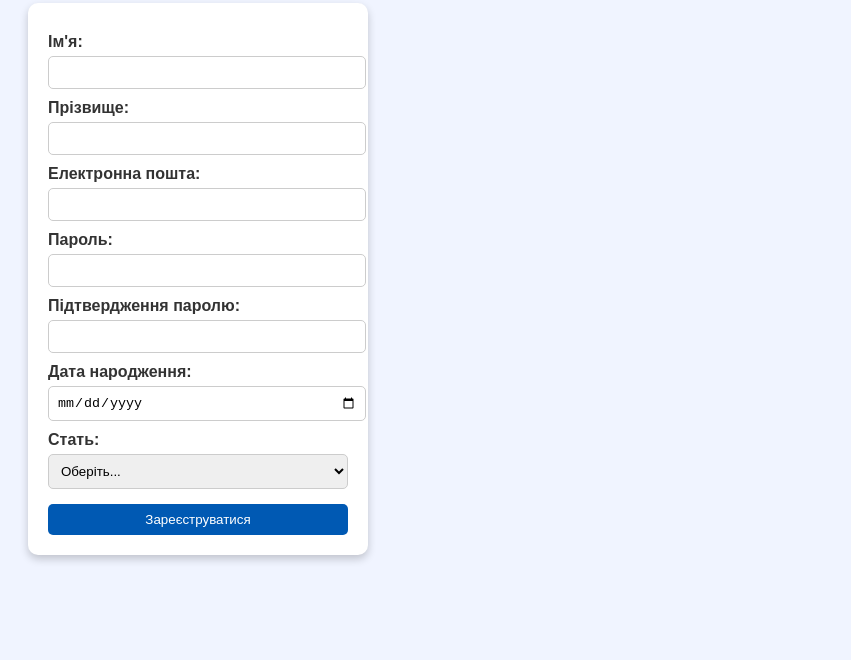
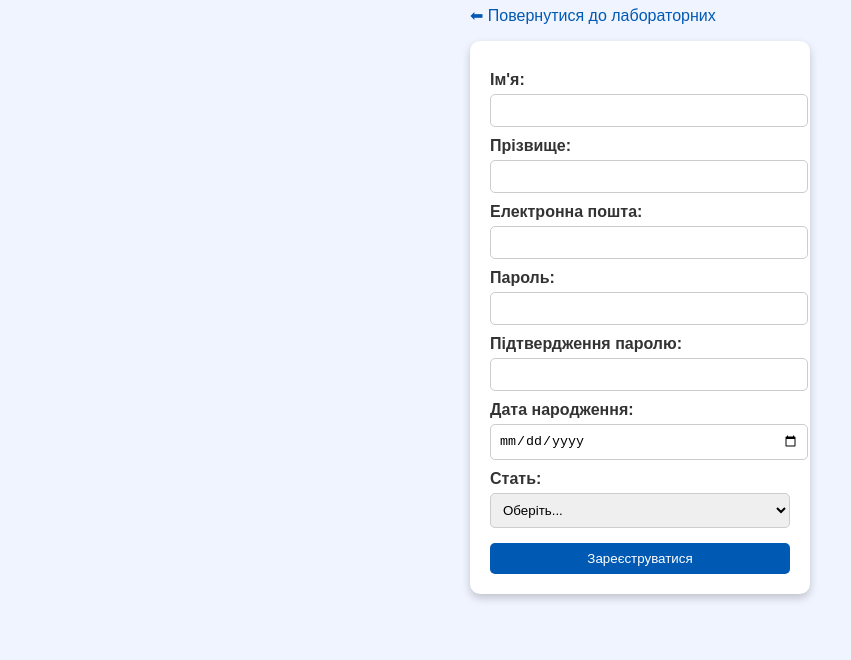
Before and after one commit to Violetta01p/Web.pz2, a plain HTML site: page index.html in a window 1280 px wide. Shown: the part 140-800 px from the top of the page, without its empty margins (0-851 px from the left). Drawn offline with Linux system fonts and the light colour scheme.

Commit message:
Update index.html

```diff
--- a/index.html
+++ b/index.html
@@ -8,11 +8,17 @@
             font-family: Arial, sans-serif;
             background-color: #f0f4ff;
             color: #333;
-            padding: 20px;
+            margin: 0;
+            padding: 0;
+            display: flex;
+            justify-content: center;
+            align-items: center;
+            min-height: 100vh;
         }
 
         h1 {
             color: #0059b3;
+            text-align: center;
         }
 
         a {
@@ -24,7 +30,7 @@
             text-decoration: underline;
         }
 
-        form {
+        .registration-form {
             background-color: #fff;
             padding: 20px;
             width: 300px;
@@ -44,6 +50,13 @@
             margin-top: 5px;
             border-radius: 5px;
             border: 1px solid #ccc;
+            transition: 0.3s;
+        }
+
+        input:focus, select:focus {
+            outline: none;
+            border-color: #0059b3;
+            box-shadow: 0 0 5px #0059b3;
         }
 
         input[type="submit"] {
@@ -62,11 +75,11 @@
 </head>
 <body>
 
+<div>
     <h1>Форма реєстрації</h1>
-
     <p><a href="lab.html">⬅ Повернутися до лабораторних</a></p>
 
-<form action="https://webhook.site/1eb8abbf-55bf-41d9-a6d2-a771bc1f8955" method="post">
+    <form class="registration-form" action="https://webhook.site/1eb8abbf-55bf-41d9-a6d2-a771bc1f8955" method="post">
         <label>Ім'я:
             <input type="text" name="firstname" required>
         </label>
@@ -102,6 +115,7 @@
 
         <input type="submit" value="Зареєструватися">
     </form>
+</div>
 
 </body>
 </html>
```
Lines whose indentation alone changed are shown as unchanged.
